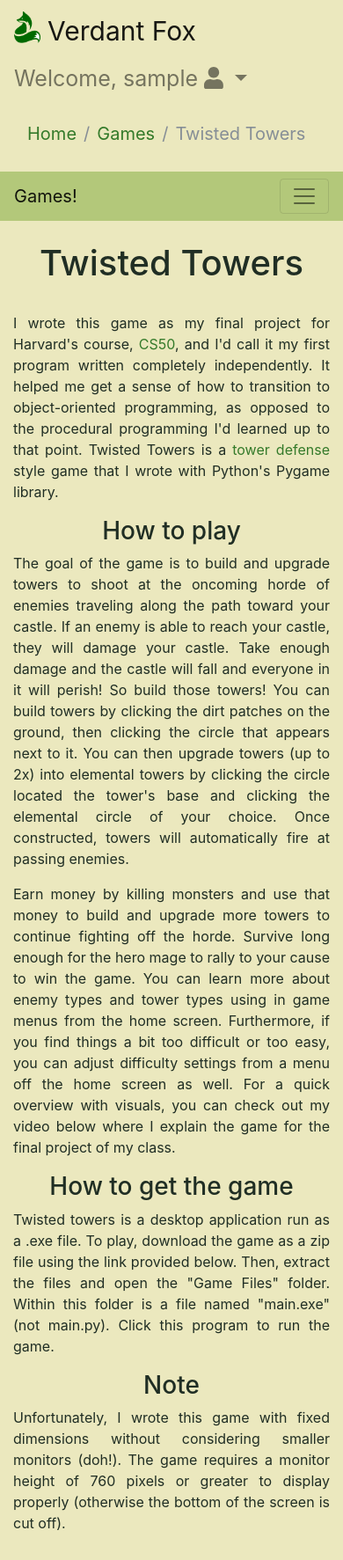
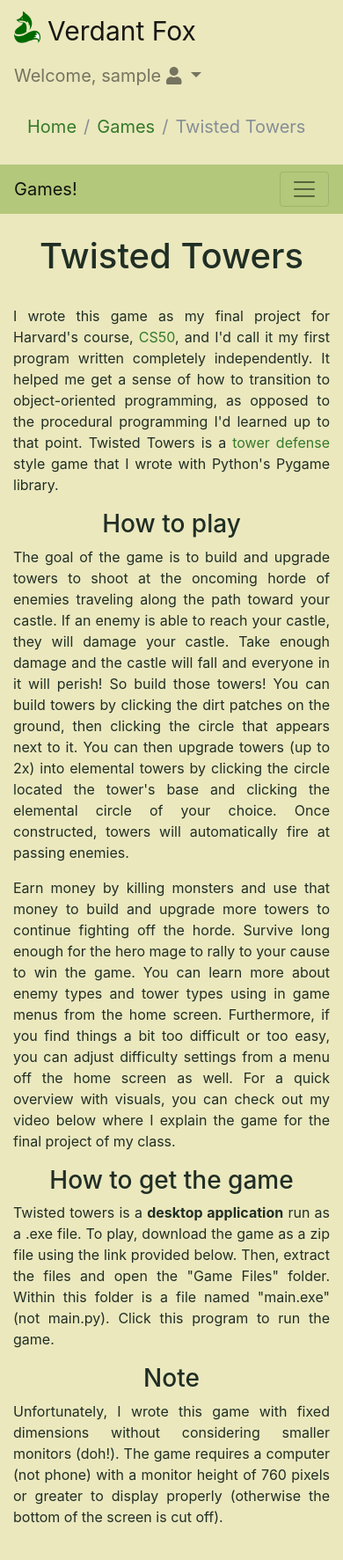
Before and after one commit to VerdantFox/VerdantFoxSite, a Django app: page /games/twisted_towers/ in a window 390 px wide. Shown: the top 1773 px of the page at 88% size. Run offline with Django 3.2, Linux system fonts and the light colour scheme; the visitor is signed in with stand-in values (Sample User, id 1); some libraries are stand-ins or nearby versions.

Commit message:
Fixed top-right (logged in) drop-down menu to go over top of navbar. Tweaked mobile-hide/show to work for horizontal phone and tablets. Adjusted bottom index page break to be more visible. Made some adjustments to wisted_towers.html including disallowing download link on mobile devices.

```diff
--- a/games/templates/games/twisted_towers.html
+++ b/games/templates/games/twisted_towers.html
@@ -53,7 +53,7 @@
 
   <h3 class="text-center">How to get the game</h3>
   <p class="text-justify">
-    Twisted towers is a desktop application run as a .exe file. To play,
+    Twisted towers is a <strong>desktop application</strong> run as a .exe file. To play,
     download the game as a zip file using the link provided below. Then, extract
     the files and open the "Game Files" folder. Within this folder is a file
     named "main.exe" (not main.py). Click this program to run the game.
@@ -61,9 +61,9 @@
   <h3 class="text-center">Note</h3>
   <p class="text-justify">
     Unfortunately, I wrote this game with fixed dimensions without considering
-    smaller monitors (doh!). The game requires a monitor height of
-    760 pixels or greater to display properly (otherwise the bottom of the
-    screen is cut off).
+    smaller monitors (doh!). The game requires a computer (not phone) with a
+    monitor height of 760 pixels or greater to display properly (otherwise
+    the bottom of the screen is cut off).
   </p>
   <br>
   <div class="centered-vid">
@@ -108,11 +108,14 @@
   <div class="text-center">
     <h3>Download zip file of game here:</h3>
     <h5>
-      <a class="link-target"
+      <a class="link-target mobile-no-display"
          href="{% static 'games/twisted_towers/Twisted_Towers.zip' %}"
          download="twisted_towers">
         <i class="fas fa-download"></i> Twisted Towers <i class="fas fa-gamepad"></i>
       </a>
+    </h5>
+    <h5 class="mobile-only">
+      Game for computer only. Come back later with computer for download.
     </h5>
 
 
--- a/static/VerdantFox/css/master.css
+++ b/static/VerdantFox/css/master.css
@@ -111,6 +111,10 @@ html {
 
 #main-navbar{
     z-index: 20;
+}
+
+#main-dropdown {
+    z-index: 10000;
 }
 
 
@@ -330,6 +334,10 @@ a.remove-underline{
     z-index: 100;
 }
 
+.position-absolute {
+    position: absolute;
+}
+
 
 /* Pagination CSS */
 /* https://www.jquery-az.com/bootstrap-4-pagination-9-demos-custom-default-css/ */
@@ -431,48 +439,9 @@ a.remove-underline{
     width: 12.5rem;
 }
 
-
-/*!*   MOBILE SECTION   *!*/
-/*@media only screen and (max-device-width: 480px) {*/
-
-        /*html {*/
-            /*font-size: 3rem;*/
-        /*}*/
-
-        /*.container {*/
-            /*max-width: unset;*/
-            /*width: 100%;*/
-            /*padding-right: 5%;*/
-            /*padding-left: 5%;*/
-            /*margin-right: auto;*/
-            /*margin-left: auto;*/
-        /*}*/
-
-        /*.skill-image {*/
-            /*width: 8rem;*/
-        /*}*/
-        /*.about {*/
-            /*font-size: 0.9rem;*/
-        /*}*/
-
-        /*.image_break {*/
-            /*font-size: 0.1rem;*/
-        /*}*/
-
-        /*.footer {*/
-            /*height: 70vh;*/
-            /*font-size: 0.9rem;*/
-        /*}*/
-
-    /*}*/
-
-/* Max width issues */
-
-/*iframe {*/
-    /*max-width: 100% !important;*/
-    /*width: auto !important;*/
-    /*height: auto !important;*/
-/*}*/
+.big-break {
+    font-size: 10px;
+}
 
 .mobile-only {
     display: none;
@@ -498,6 +467,16 @@ a.remove-underline{
     position:absolute;
 }
 
+/* Phone or tablet adjustments */
+@media only screen and (max-device-width: 720px) {
+    .mobile-no-display {
+        display: none;
+    }
+
+    .mobile-only {
+        display: inline;
+    }
+}
 
 /* phone size adjustments */
 @media only screen and (max-device-width: 480px) {
@@ -547,13 +526,8 @@ a.remove-underline{
         height: 1.6rem;
     }
 
-        .mobile-no-display {
-            display: none;
-        }
 
-        .mobile-only {
-            display: inline;
-        }
+
 
     /*h3 {*/
         /*color: pink;*/
--- a/templates/base.html
+++ b/templates/base.html
@@ -57,7 +57,7 @@
                    class="d-inline-block align-top rounded"
                    alt="No image found"> Verdant Fox
             </a>
-            <ul class="navbar-nav welcome-bar">
+            <ul class="navbar-nav">
               {% if user.is_authenticated %}
               <li class="nav-item dropdown">
                 <a class="dropdown-toggle nav-link" href="#"
--- a/templates/index.html
+++ b/templates/index.html
@@ -43,6 +43,7 @@
   <section class="spacer_image lazy c-4"
            style="background-image: url('{% static 'VerdantFox/images/fox_backgrounds/fox-white.jpg' %}')">
     <div class="spacer_image_text">
+{#      <br><br>#}
       <h1>Always striving for improvement.</h1>
       <h3>Looking for opportunities wherever they lie.</h3>
     </div>
@@ -74,6 +75,7 @@
            style="background-image: url('{% static 'VerdantFox/images/fox_backgrounds/fox-sneak-5.jpg' %}')">
     <div class="spacer_image_text">
       <h1>Face challenges head on.</h1>
+      <br class="mobile-only">
       <h3>Let's build something great together.</h3>
     </div>
   </section>
```
Lines whose indentation alone changed are shown as unchanged.
